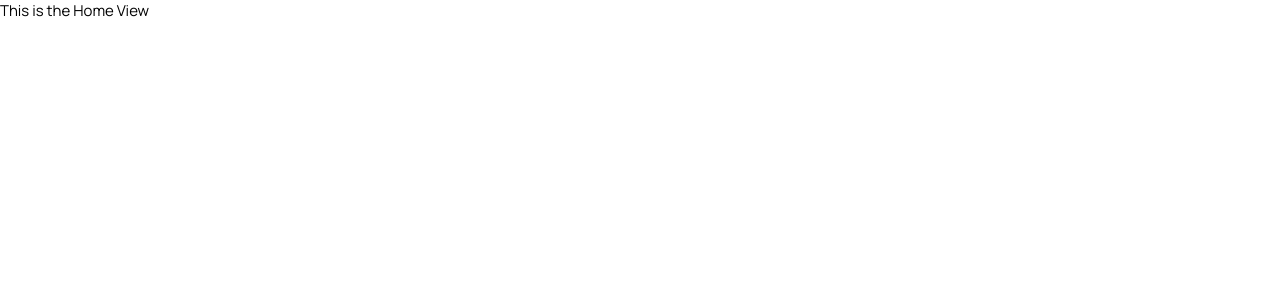
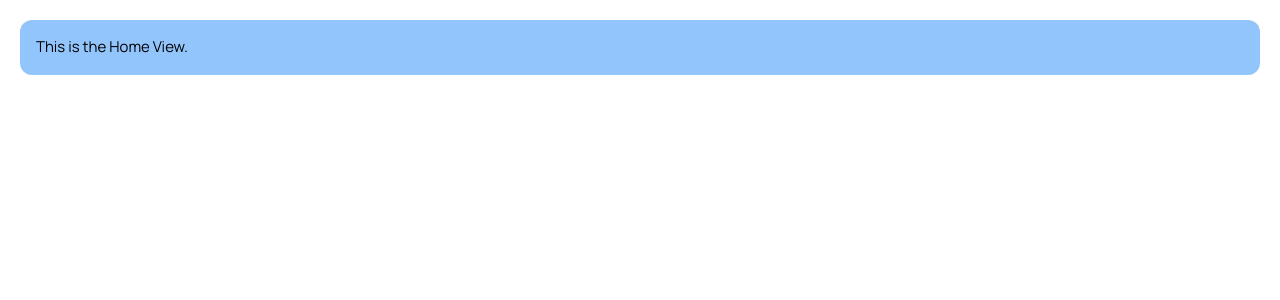
Before and after one commit to OluwadaraDaily/audiophile-ui, a Vue app: page / in a window 1280 px wide. Shown: the top 300 px of the page. Built offline with nearby package versions, Linux system fonts and the light colour scheme.

Commit message:
fix: tailwind cofiguration

```diff
--- a/src/views/HomeView/HomeView.vue
+++ b/src/views/HomeView/HomeView.vue
@@ -1,6 +1,8 @@
 <template>
-  <div>
-    This is the Home View
+  <div class="m-5">
+    <div class="w-full p-4 bg-blue-300 rounded-xl">
+      This is the Home View.
+    </div>
   </div>
 </template>
 
--- a/tailwind.config.cjs
+++ b/tailwind.config.cjs
@@ -1,7 +1,11 @@
 // tailwind.config.js
 module.exports = {
-  purge: ['./index.html', './src/**/*.{vue,js,ts,jsx,tsx}'],
-  darkMode: false, // or 'media' or 'class'
+  content: [
+    './index.html',
+    './src/**/*.{vue,js,ts,jsx,tsx}',
+    './src/*.{vue,js,ts,jsx,tsx}',
+  ],
+  darkMode: 'media',
   theme: {
     extend: {
       colors: {
```
